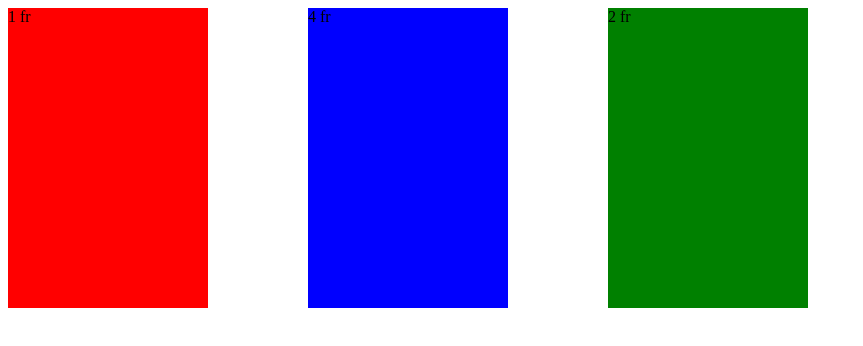
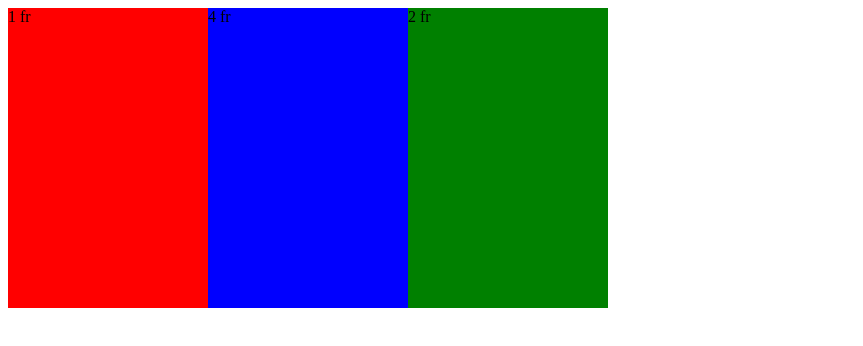
Before and after one commit to TheoIsGay/learn-css-grid, a plain HTML site: page layout-fr.html in a window 1280 px wide. Shown: the whole page, without its empty margins (0-863 px from the left). Drawn offline with Linux system fonts and the light colour scheme.

Commit message:
grid-positioning added

```diff
--- a/layout-fr.css
+++ b/layout-fr.css
@@ -1,12 +1,12 @@
 .container {
     background-color: rgb(255, 255, 255);
-    width;:1000px;
+    width:1000px;
     height: 300px;
 
     display: grid;
     grid-template-columns: 200px 200px 200px;
     grid-template-rows: 300px;
-    column-gap: 100px
+
 }
 
 
```
